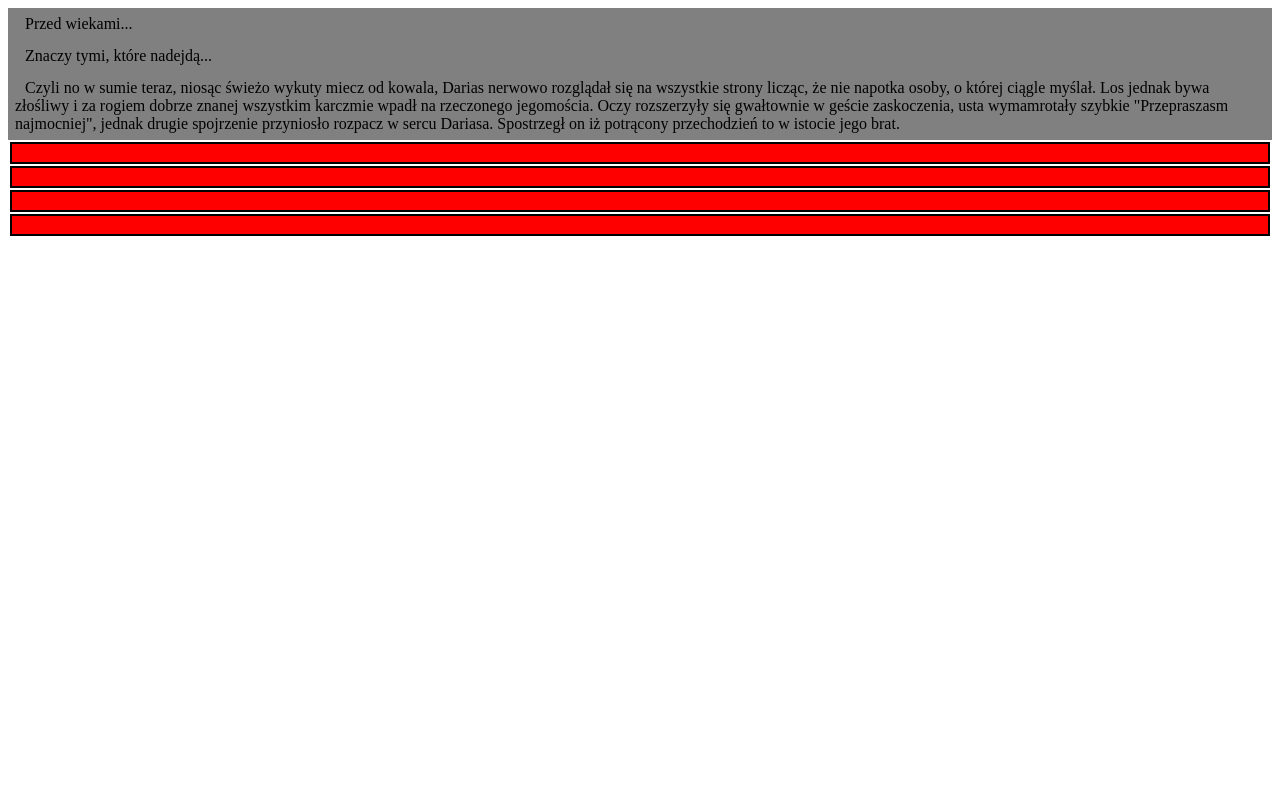
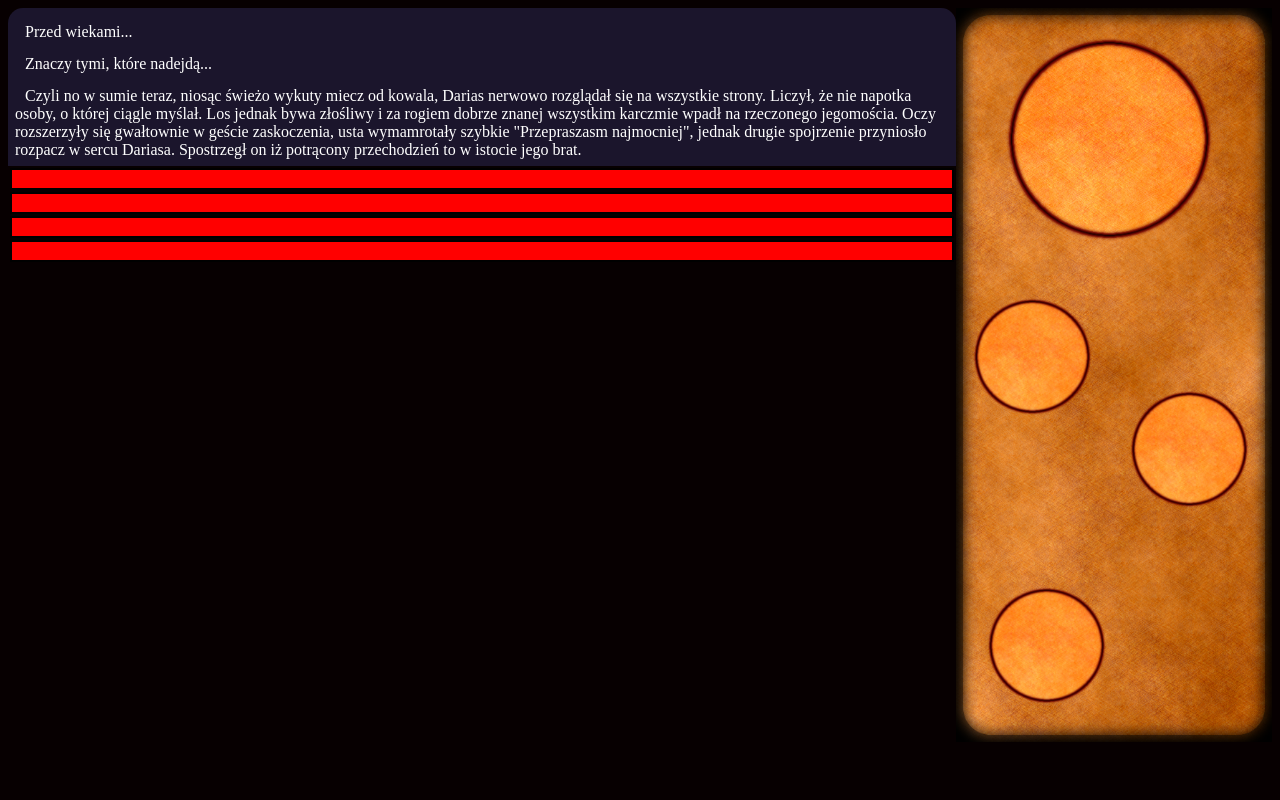
Before and after one commit to Bornous/ABook, a PHP site: page /firstPage.php in a window 1280 px wide. Run offline with PHP 8.4, Linux system fonts and the light colour scheme.

Commit message:
Color changong

```diff
--- a/firstPage.php
+++ b/firstPage.php
@@ -13,17 +13,17 @@
 		  });
 		});
 	</script>
-
+	<div class="book">
 	<?php
 
 		echo	"<div class='revealedText' ><span class='justText'>Przed wiekami...</span></div>";
 		echo	"<div class='revealedText' ><span class='justText'>Znaczy tymi, które nadejdą...</span></div>";
-	echo	"<div class='revealedText' ><span class='justText'>Czyli no w sumie teraz, niosąc świeżo wykuty miecz od kowala, Darias nerwowo rozglądał się na wszystkie strony licząc, że nie napotka osoby, o której ciągle myślał. Los jednak bywa złośliwy i za rogiem dobrze znanej wszystkim karczmie wpadł na rzeczonego jegomościa. Oczy rozszerzyły się gwałtownie w geście zaskoczenia, usta wymamrotały szybkie \"Przepraszasm najmocniej\", jednak drugie spojrzenie przyniosło rozpacz w sercu Dariasa. Spostrzegł on iż potrącony przechodzień to w istocie jego brat.</span></div>";
+		echo	"<div class='revealedText' ><span class='justText'>Czyli no w sumie teraz, niosąc świeżo wykuty miecz od kowala, Darias nerwowo rozglądał się na wszystkie strony. Liczył, że nie napotka osoby, o której ciągle myślał. Los jednak bywa złośliwy i za rogiem dobrze znanej wszystkim karczmie wpadł na rzeczonego jegomościa. Oczy rozszerzyły się gwałtownie w geście zaskoczenia, usta wymamrotały szybkie \"Przepraszasm najmocniej\", jednak drugie spojrzenie przyniosło rozpacz w sercu Dariasa. Spostrzegł on iż potrącony przechodzień to w istocie jego brat.</span></div>";
 
 		echo	"<div class='redText' ><span class='dialog_2'>Pozdrowiony! Powinieneś bardziej zwracać uwagę na otoczenie, jeśli chcesz się zabrać za szermierkę. Ale mniejsza,
 		słyszałeś?</span></div>";
 		echo	"<div class='redText' ><span class='dialog_1'>O czym?</span></div>";
-	echo	"<div class='redText' ><span class='dialog_2'>Co się stało z Carilm zaraz po świętach.</span></div>";
+		echo	"<div class='redText' ><span class='dialog_2'>Co się stało z Carilim zaraz po świętach.</span></div>";
 		echo	"<div class='redText' ><span class='dialog_1'>Nie. I szczerze mówiąc niewiele mnie to obchodzi.</span></div>";
 
 
@@ -36,5 +36,8 @@
 
 
 	?>
+	</div>
+	<div class="right_runes"><img src="graphics/long_stand_bar_with_places.png"/></div>
+	<div class="clear_both"></div>
 </body>
 </html>
--- a/mainStyle.css
+++ b/mainStyle.css
@@ -1,3 +1,18 @@
+/*
+*		General
+*/
+.clear_both{
+	clear:both;
+}
+
+/*
+*		Book
+*/
+body{
+	background-color:#070001;
+
+}
+
 .redText{
 	background-color:red;
 	color:red;
@@ -9,22 +24,49 @@
 	background-color:#00000000;
 
 }
+
 .revealedText span{
 	padding:4px 10px;
 }
+
+.book :first-child{
+	padding-top:15px;
+	border-radius:15px 15px 0px 0px;
+}
+
+.revealedText :first-child{
+	padding-top:7px;
+	border-radius:0px;
+}
 .revealedText{
-	background-color:grey;
-	color:black;
+	background-color:#1b152c;
+	color:white;
 	width:calc(100% - 14px);
 	padding: 7px;
 	text-align:left;
 }
 
 .dialog_1{
-	background-color:#eeffeedd;
+/*	background-color:#eeffeedd;*/
+	background-color:#ddffcc65;
 
 }
 .dialog_2{
-	background-color:#eeeeffdd;
+	background-color:#ddccff65;
 
 }
+
+.book{
+	float:left;
+	width:75%;
+}
+
+.right_runes{
+	float:right;
+	width:25%;
+}
+
+.right_runes img{
+	width:100%;
+
+}
```
Also changed, not shown: graphics/long_stand_bar_with_places.png (added). Lines whose indentation alone changed are shown as unchanged.
